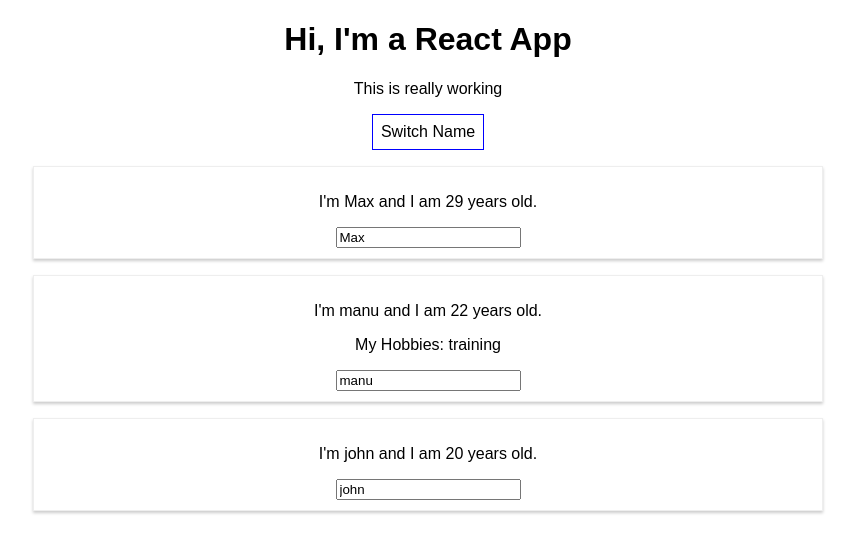
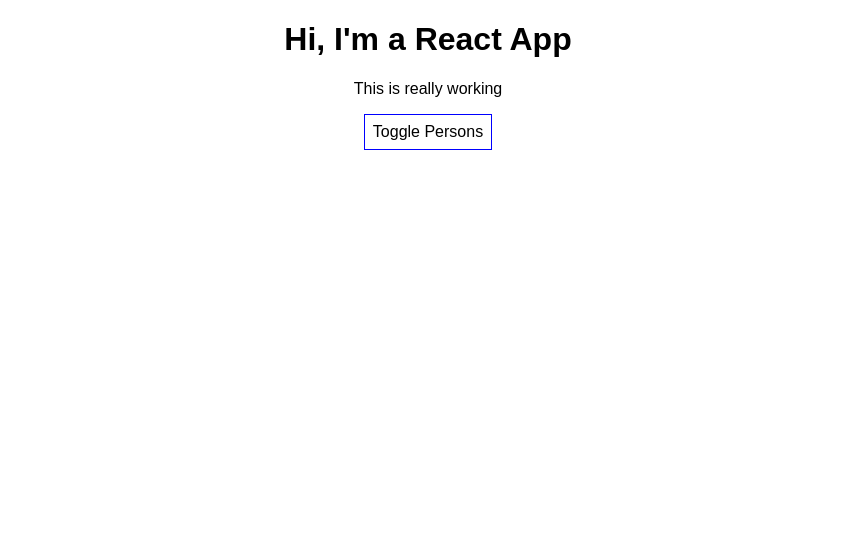
Before and after one commit to motty93/React, a React (Create React App) app in the folder react-complete-guide/: page / in a window 1280 px wide. Shown: the top 552 px of the page, without its empty margins (212-1067 px from the left). Built offline with nearby package versions, Linux system fonts and the light colour scheme.

Commit message:
update: show judge display components

```diff
--- a/react-complete-guide/src/App.js
+++ b/react-complete-guide/src/App.js
@@ -53,7 +53,10 @@
       <p>This is really working</p>
       <button
         style={style}
-        onClick={() => onClickSwitchButton('aaaaaaaa')}>Switch Name</button>
+        onClick={togglePersonsHandler}>Toggle Persons</button>
+      {
+        showPersonsState.show === true ?
+        <div>
           <Person
             name={personState.persons[0].name}
             age={personState.persons[0].age} />
@@ -65,9 +68,10 @@
           <Person
             name={personState.persons[2].name}
             age={personState.persons[2].age} />
+        </div> : null
+      }
     </div>
   );
-  // return React.createElement('div', {className: 'App'}, React.createElement('h1', null, 'Him I\'m a React App');
 }
 
 export default app;
```
Lines whose indentation alone changed are shown as unchanged.
